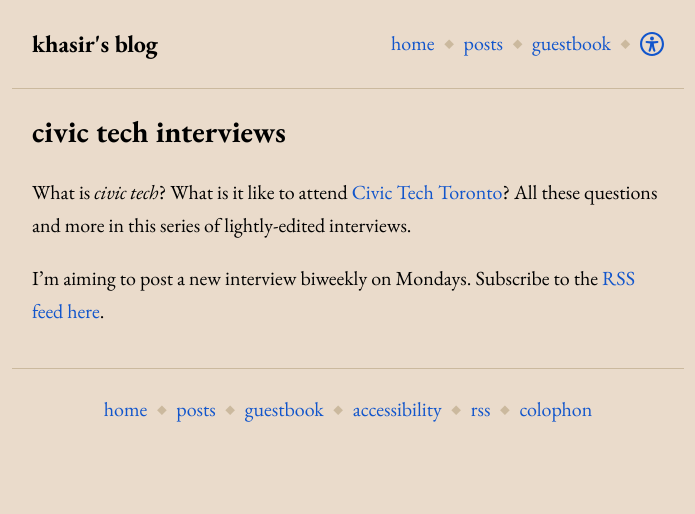
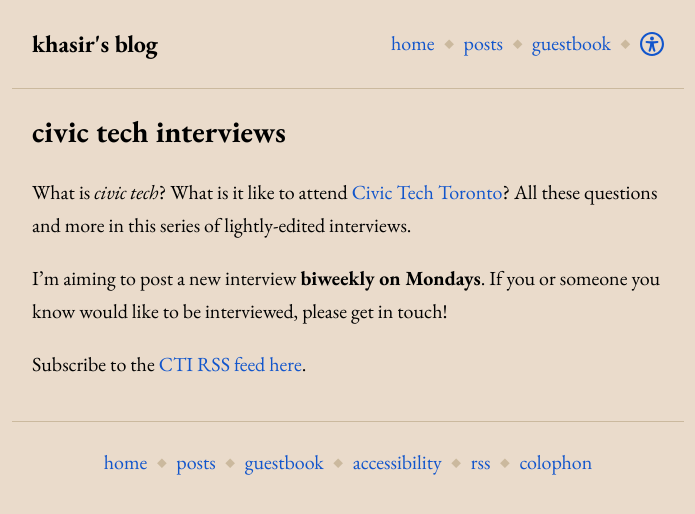
Before and after one commit to Khasir/personal-site, a Jekyll site: the page built from interviews.md, in a window 1280 px wide. Shown: the top 514 px of the page, without its empty margins (292-987 px from the left). Built offline with Jekyll 4.4.1, drawn with Linux system fonts in a browser that asks for light colours.

```diff
--- a/_layouts/interviews-list.html
+++ b/_layouts/interviews-list.html
@@ -17,3 +17,7 @@ layout: default
     {% endfor %}
   </ul>
 </section>
+
+{% if page.comments %}
+{% include comments.html %}
+{% endif %}
--- a/interviews.md
+++ b/interviews.md
@@ -2,7 +2,10 @@
 layout: interviews-list
 title: Civic Tech Interviews
 permalink: /interviews/
+comments: true
 ---
 What is *civic tech*? What is it like to attend [Civic Tech Toronto](https://civictech.ca/)? All these questions and more in this series of lightly-edited interviews.
 
-I'm aiming to post a new interview biweekly on Mondays. Subscribe to the [RSS feed here](/interviews/feed.xml).
+I'm aiming to post a new interview **biweekly on Mondays**. If you or someone you know would like to be interviewed, please get in touch!
+
+Subscribe to the [CTI RSS feed here](/interviews/feed.xml).
```
